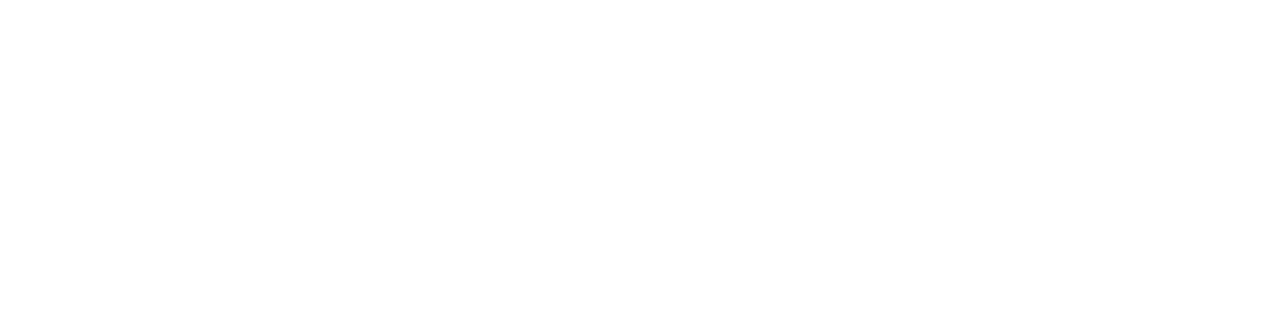
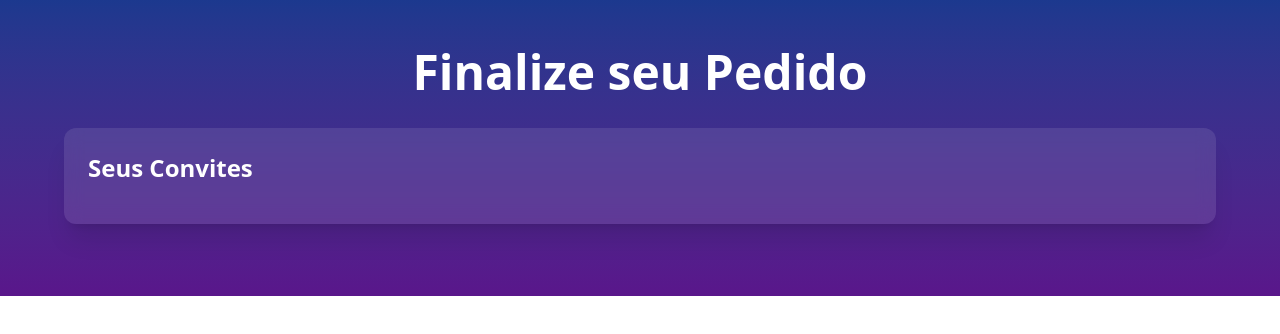
Before and after one commit to diegobbrito/personal-date, a React (Vite) app in the folder frontend/: page /checkout in a window 1280 px wide. Shown: the top 334 px of the page. Built offline with nearby package versions, Linux system fonts and the light colour scheme.

Commit message:
feat: showing user invitations

```diff
--- a/frontend/src/pages/Checkout.tsx
+++ b/frontend/src/pages/Checkout.tsx
@@ -1,9 +1,51 @@
-const Checkout = () => {
-  return (
-    <div>
+import React from "react";
+import { useLocation } from "react-router-dom";
+import InvitePreview from "../components/Preview/InvitePreview";
 
-    </div>
-  )
+interface InviteFormData {
+  sender: string;
+  eventDate: string;
+  eventTime: string;
+  message: string;
+  address: string;
+  fontFamily: string;
+  template: "classic" | "modern" | "elegant" | "fun";
 }
 
-export default Checkout
+const Checkout: React.FC = () => {
+  const location = useLocation();
+  const formData = location.state?.formData as InviteFormData[] || [];
+  const [name, setName] = React.useState("");
+  const [email, setEmail] = React.useState("");
+
+  const handleSubmit = (e: React.FormEvent) => {
+    e.preventDefault();
+    console.log("Dados enviados:", { name, email, invites: formData });
+    alert("Convites enviados para processamento!");
+  };
+
+  return (
+    <div className=" bg-gradient-to-b from-blue-900 to-purple-900 py-12 px-4 sm:px-6">
+      <div className="max-w-6xl mx-auto">
+        <h1 className="text-4xl md:text-5xl text-white font-bold text-center mb-8">
+          Finalize seu Pedido
+        </h1>
+
+        <div className="bg-white/10 backdrop-blur-sm rounded-xl shadow-xl p-6 mb-6">
+          <h2 className="text-2xl text-white font-bold mb-4">Seus Convites</h2>
+          <div className="grid grid-cols-1 md:grid-cols-2 gap-4">
+            {formData.map((invite, index) => (
+              <div key={index} className="border border-white/20 p-4 rounded-lg">
+                <InvitePreview formData={invite} />
+              </div>
+            ))}
+          </div>
+        </div>
+
+
+      </div>
+    </div>
+  );
+};
+
+export default Checkout;
--- a/frontend/src/pages/MakeYourInvite.tsx
+++ b/frontend/src/pages/MakeYourInvite.tsx
@@ -4,6 +4,7 @@
 import InviteTextAreaField from "../components/Fields/InviteTextAreaField";
 import InvitePreview from "../components/Preview/InvitePreview";
 import PackageSelector from "../components/Buttons/PackageSelector";
+import { useNavigate } from "react-router-dom";
 
 type TemplateType = "classic" | "modern" | "elegant" | "fun";
 
@@ -86,11 +87,12 @@
     );
   };
 
+  const navigate = useNavigate();
+
   const handleSubmit = (e: React.FormEvent) => {
     e.preventDefault();
-    console.log("Convites enviados:", formData);
+    navigate("/checkout", { state: { formData } });
   };
-
   return (
     <div className="min-h-screen bg-gradient-to-b from-blue-900 to-purple-900">
       <div className="flex flex-col items-center py-5 lg:py-12 px-4 sm:px-6 mx-auto w-full">
@@ -179,7 +181,8 @@
             <button
               type="submit"
               className="w-full bg-gradient-to-r from-blue-500 to-purple-600 hover:from-blue-600 hover:to-purple-700 text-white font-bold py-3 px-6 rounded-lg transition-all duration-300 shadow-lg"
-            >
+              onClick={handleSubmit}
+              >
               Gerar Convite
             </button>
           </form>
```
